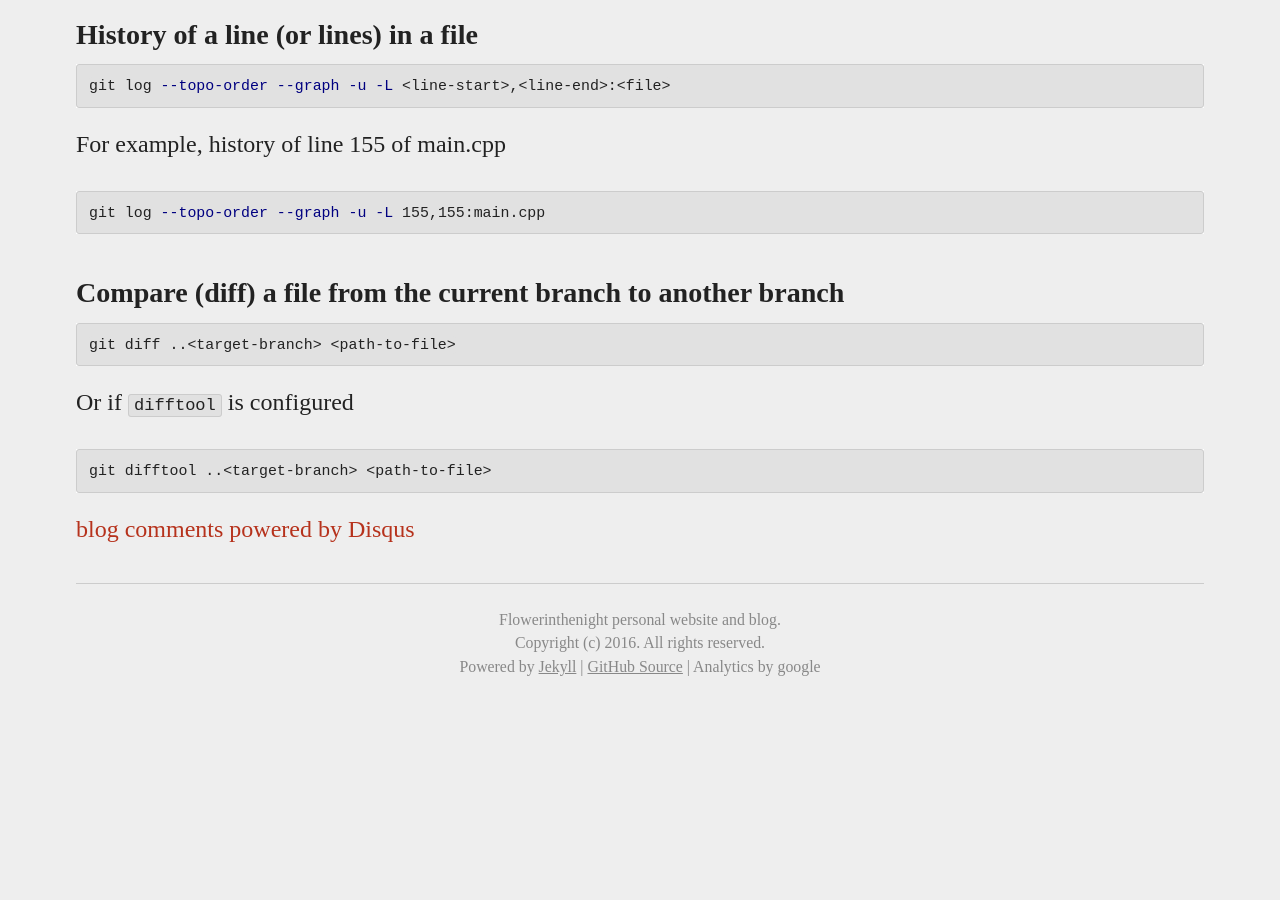
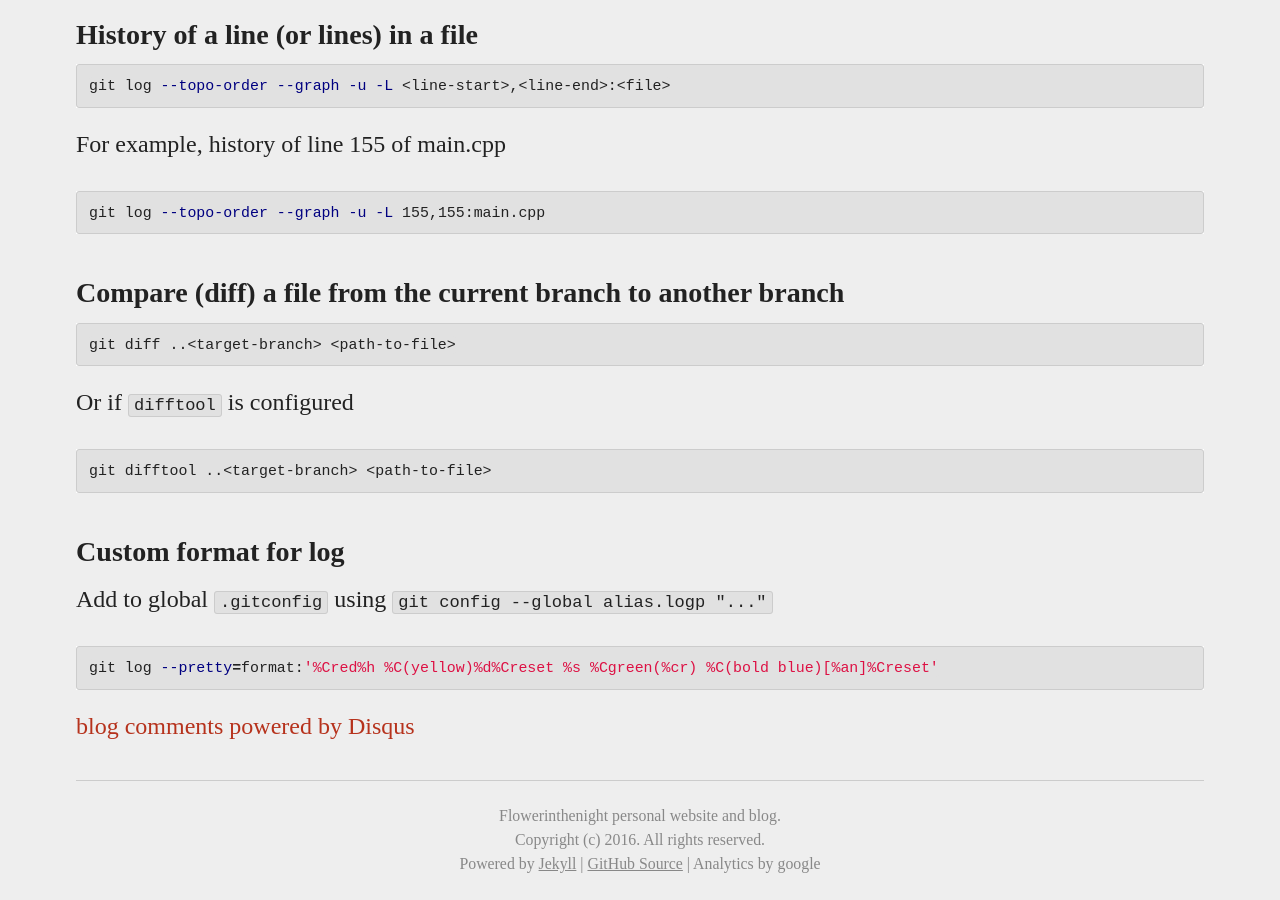
Before and after one commit to flowerinthenight/flowerinthenight.github.io, a Jekyll site: the page built from _posts/2016-08-18-git-commands-notes.md, in a window 1280 px wide and 900 px high, scrolled down 1444 px. Built offline with Jekyll 4.4.1, drawn with Linux system fonts in a browser that asks for light colours; some web fonts are replaced; comment, search, counter and statistics services are not loaded; before the commit the page ends 2147 px from its top, so only the background shows below that.

Commit message:
More git commands in post.

```diff
--- a/_posts/2016-08-18-git-commands-notes.md
+++ b/_posts/2016-08-18-git-commands-notes.md
@@ -79,3 +79,11 @@ Or if `difftool` is configured
 {% highlight shell %}
 git difftool ..<target-branch> <path-to-file>
 {% endhighlight %}
+
+### Custom format for log
+
+Add to global `.gitconfig` using `git config --global alias.logp "..."`
+
+{% highlight shell %}
+git log --pretty=format:'%Cred%h %C(yellow)%d%Creset %s %Cgreen(%cr) %C(bold blue)[%an]%Creset'
+{% endhighlight %}
```
